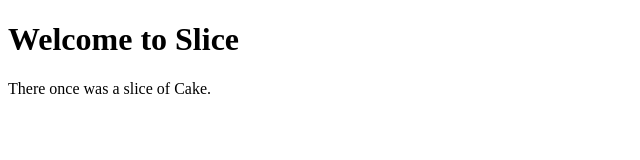
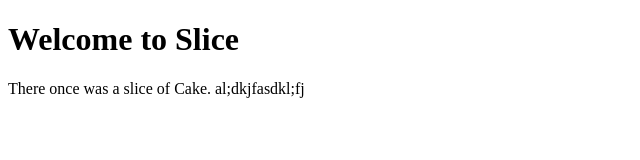
Before and after one commit to mjd0530/slice, a plain HTML site: page intex.html in a window 1280 px wide. Shown: the whole page, without its empty margins (0-640 px from the left). Drawn offline with Linux system fonts and the light colour scheme.

Commit message:
asdf
asdf

```diff
--- a/intex.html
+++ b/intex.html
@@ -9,5 +9,6 @@
 <body>
 	<h1>Welcome to Slice</h1>
 	<body>There once was a slice of Cake.</body>
+	al;dkjfasdkl;fj
 </body>
 </html>
```
